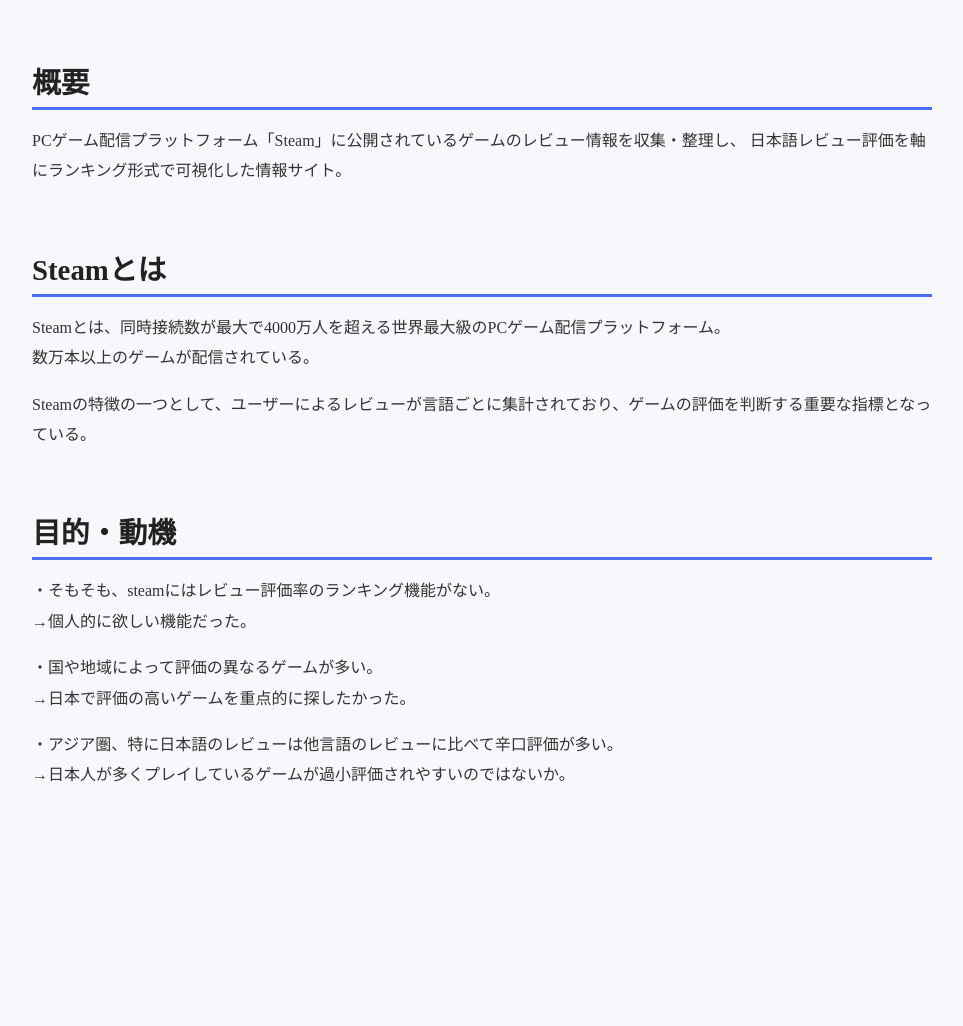
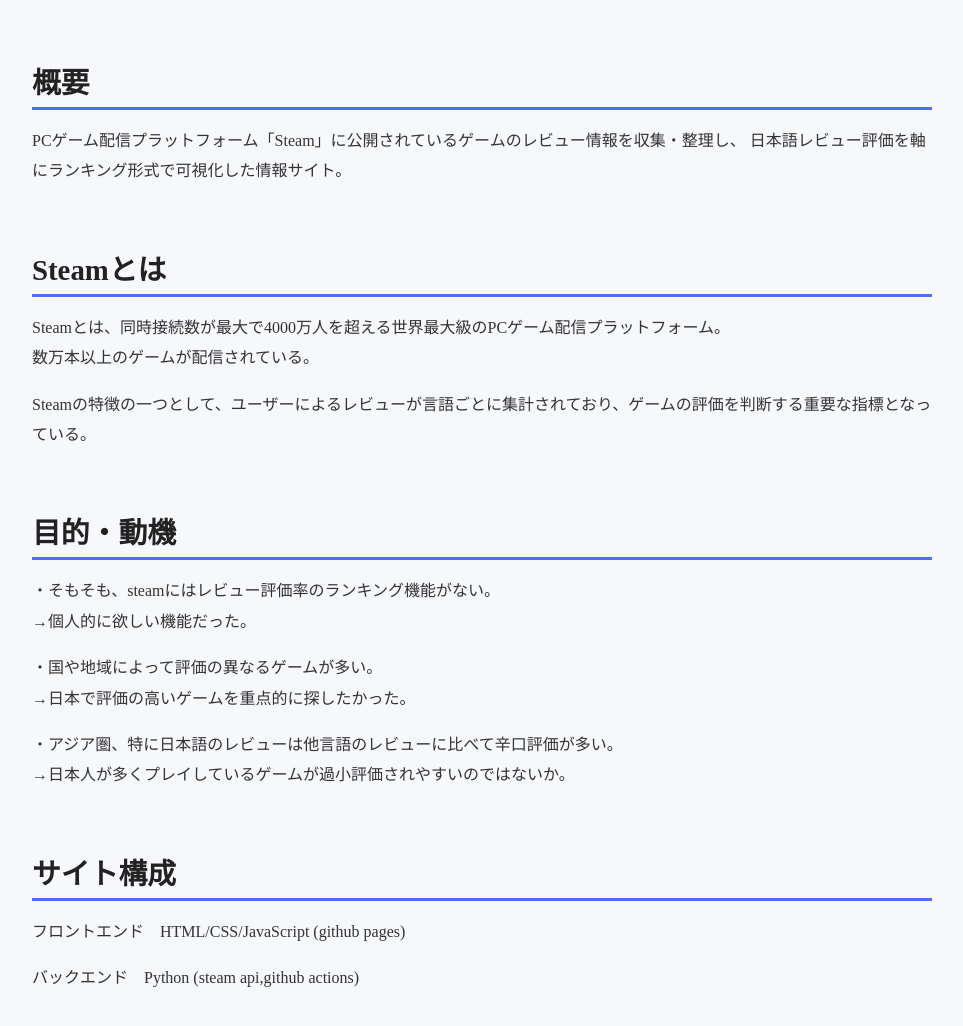
Before and after one commit to K-nobata/ss3, a plain HTML site: page index.html in a window 1280 px wide. Shown: the whole page, without its empty margins (158-1121 px from the left). Before the commit the page ends 851 px from the top, so only its background shows below. Drawn offline with Linux system fonts and the light colour scheme.

Commit message:
Update index.html

```diff
--- a/index.html
+++ b/index.html
@@ -32,3 +32,9 @@
     ・アジア圏、特に日本語のレビューは他言語のレビューに比べて辛口評価が多い。<br>→日本人が多くプレイしているゲームが過小評価されやすいのではないか。
   </p>
 </section>
+
+<section>
+  <h2>サイト構成</h2>
+  <p>フロントエンド　HTML/CSS/JavaScript (github pages)</p>
+  <p>バックエンド　Python (steam api,github actions)</p>
+</section>
```
